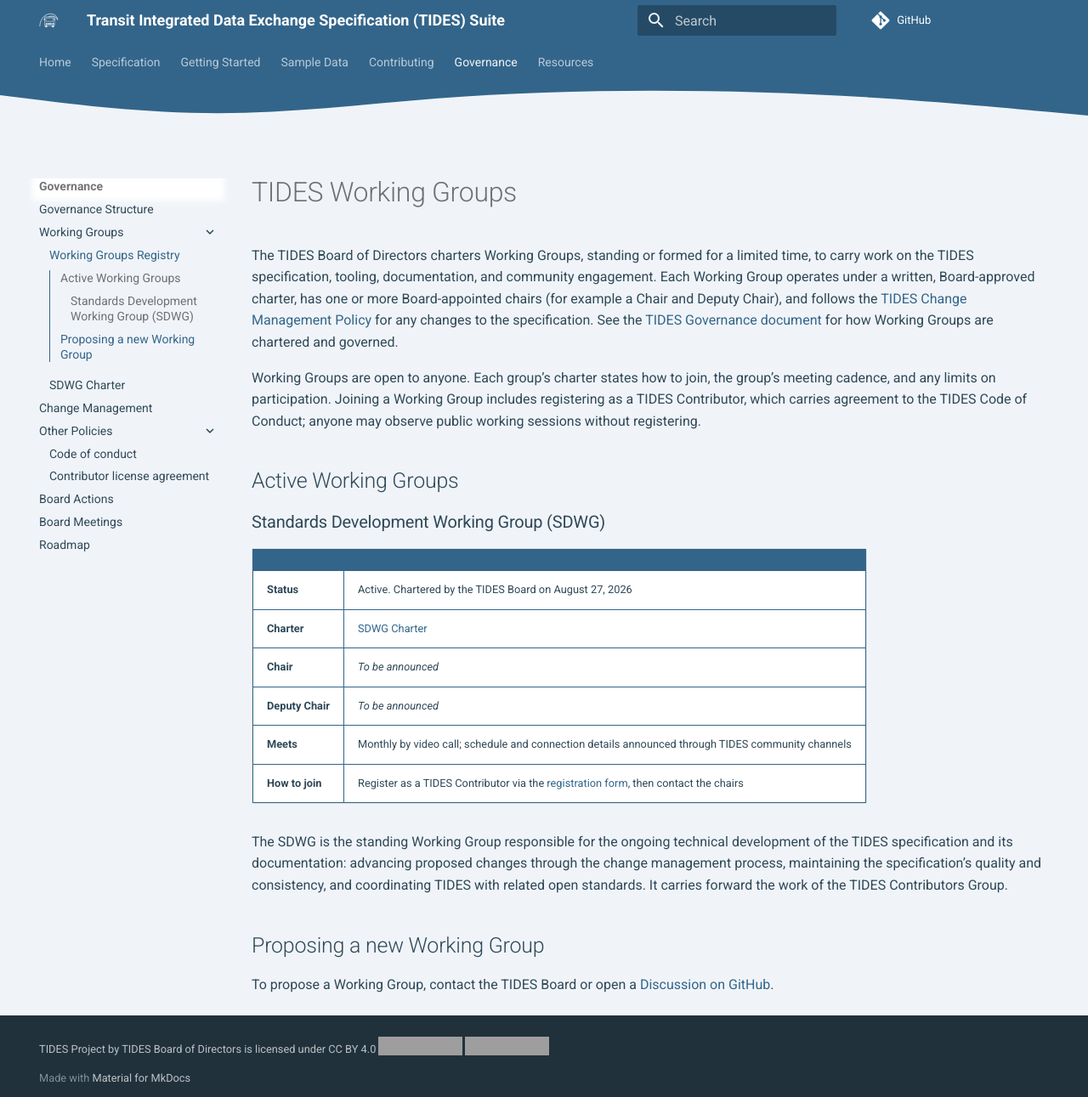
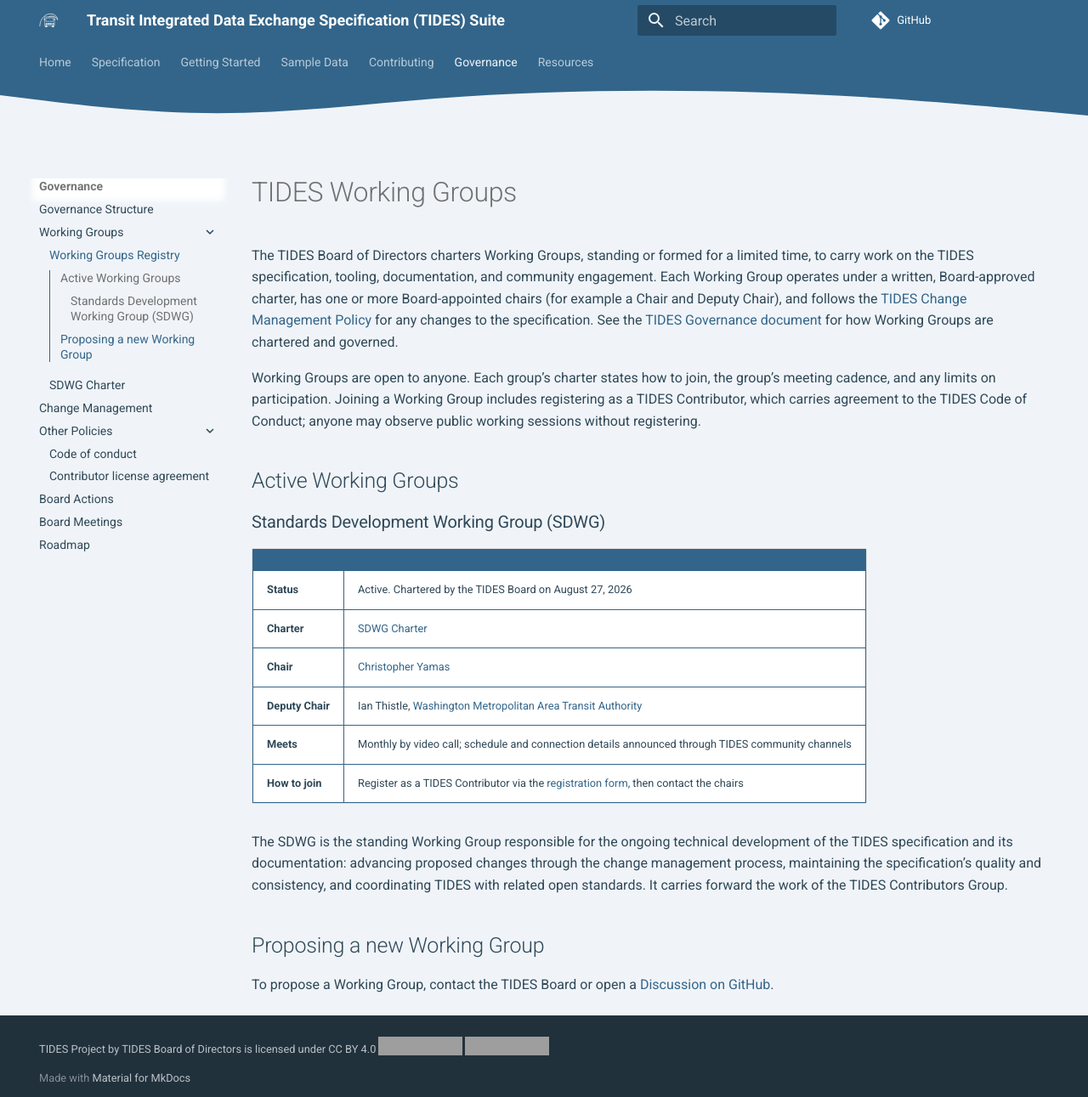
Before and after one commit to gtfs-zone/TIDES, an MkDocs documentation site: the page built from docs/governance/working-groups.md, in a window 1280 px wide and 1291 px high. Shown: the whole window at 85% size. Built offline with MkDocs 1.6.1 and Material for MkDocs 9.7.7, drawn with Linux system fonts in a browser that asks for light colours; nearby versions of some CDN libraries; comment, search, counter and statistics services are not loaded; the version menu is left out; grey boxes are pictures that could not be loaded.

Commit message:
name sdwg chair and deputy chair in the working groups registry

```diff
--- a/docs/governance/working-groups.md
+++ b/docs/governance/working-groups.md
@@ -12,8 +12,8 @@ Working Groups are open to anyone. Each group's charter states how to join, the
 | --- | --- |
 | **Status** | Active. Chartered by the TIDES Board on August 27, 2026 |
 | **Charter** | [SDWG Charter](working-groups/sdwg-charter.md) |
-| **Chair** | *To be announced* |
-| **Deputy Chair** | *To be announced* |
+| **Chair** | [Christopher Yamas](https://github.com/chrisyamas) |
+| **Deputy Chair** | Ian Thistle, [Washington Metropolitan Area Transit Authority](https://www.wmata.com/) |
 | **Meets** | Monthly by video call; schedule and connection details announced through TIDES community channels |
 | **How to join** | Register as a TIDES Contributor via the [registration form][contributor-registration], then contact the chairs |
 
```
